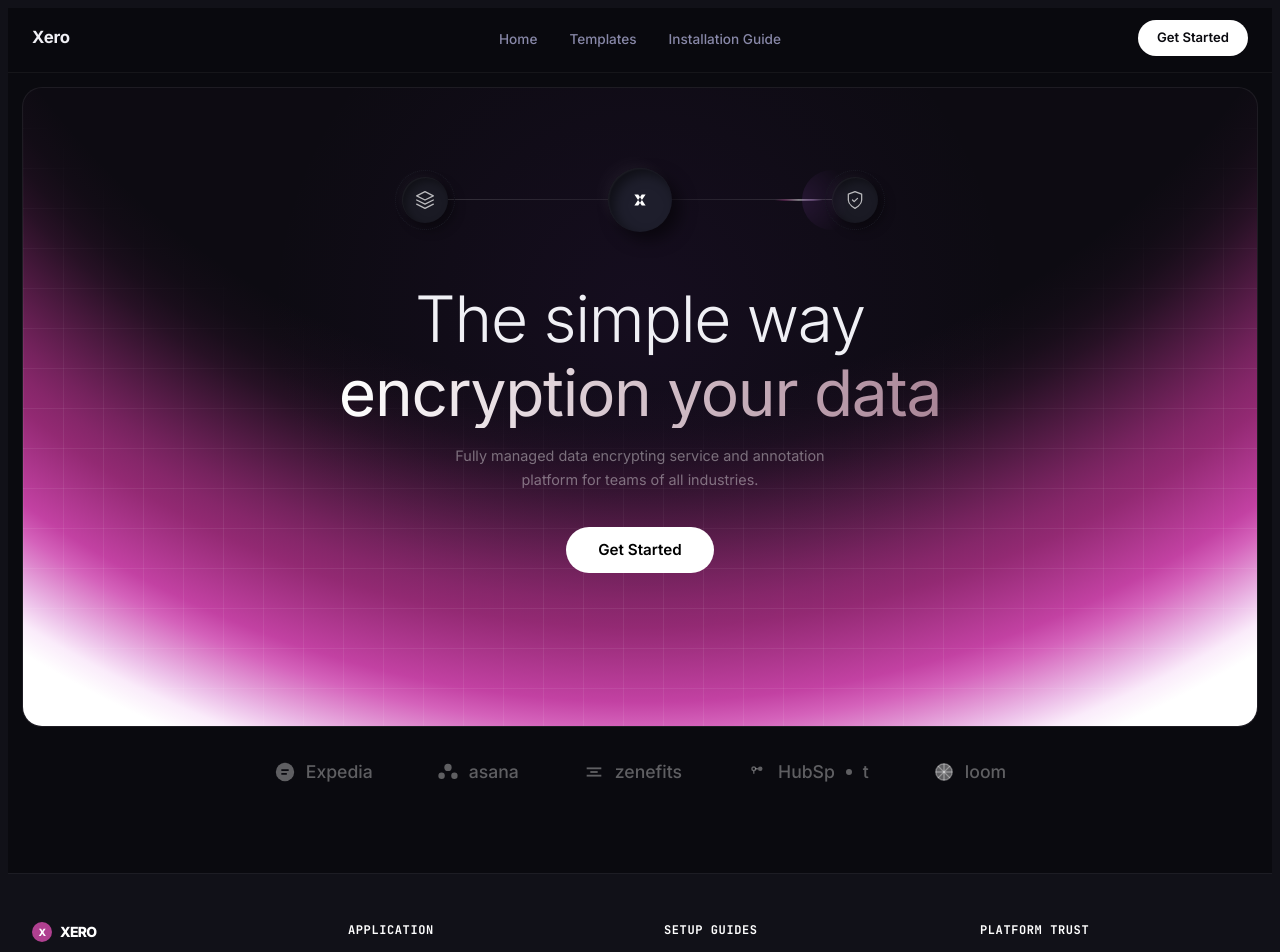
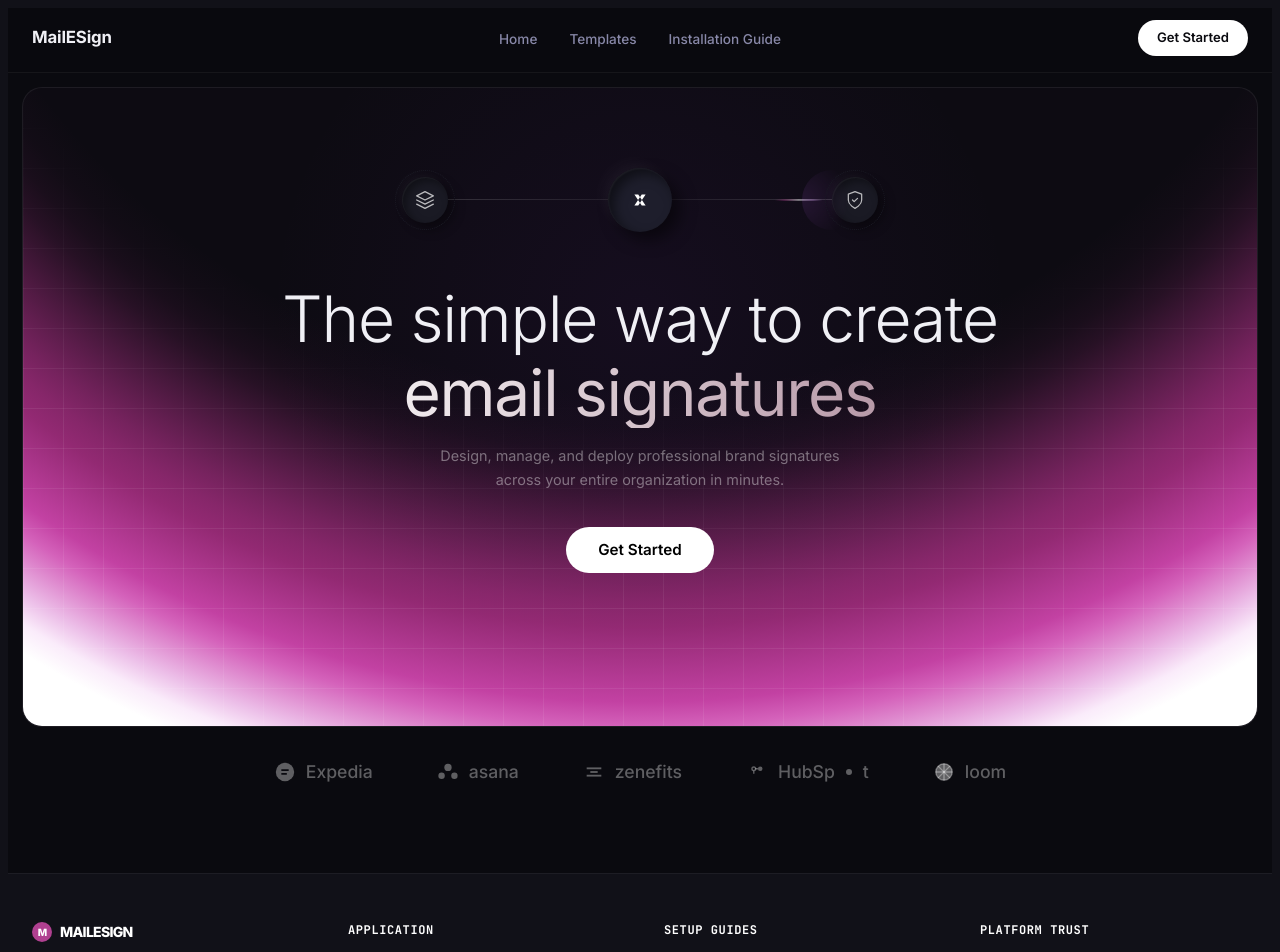
Before and after one commit to anshvermadev/MailESign, a React (Vite) app: page / in a window 1280 px wide. Shown: the top 952 px of the page. Built offline with nearby package versions, Linux system fonts and the light colour scheme; a web font is replaced by a local one.

Commit message:
ui changes

```diff
--- a/src/App.tsx
+++ b/src/App.tsx
@@ -85,7 +85,7 @@ export default function App() {
 
       {/* XERO STYLE NAVIGATION BAR */}
       <nav className="xero-nav sticky top-0 bg-[#0a0a0f]/95 backdrop-blur-md" style={{ borderBottom: '1px solid rgba(255,255,255,0.05)', marginBottom: 0, paddingBottom: 16 }}>
-        <span className="nav-logo" onClick={() => handleViewChange('landing')} style={{ cursor: 'pointer' }}>Xero</span>
+        <span className="nav-logo" onClick={() => handleViewChange('landing')} style={{ cursor: 'pointer' }}>MailESign</span>
 
         <div className={`nav-menu ${mobileMenuOpen ? 'active' : ''}`}>
           <ul className="nav-links">
@@ -94,7 +94,7 @@ export default function App() {
             <li><a href="#" onClick={(e) => { e.preventDefault(); handleViewChange('install-steps'); }}>Installation Guide</a></li>
           </ul>
           <div className="nav-actions">
-            <a href="#" className="btn-signup" onClick={(e) => { e.preventDefault(); handleViewChange('templates'); }}>Get Started</a>
+            <a href="/templates" className="btn-signup" onClick={(e) => { e.preventDefault(); handleViewChange('templates'); }}>Get Started</a>
           </div>
         </div>
 
@@ -151,15 +151,15 @@ export default function App() {
           <div className="col-span-1 md:col-span-1 flex flex-col items-start gap-4">
             <div className="flex items-center gap-2 text-white font-black uppercase tracking-tighter">
               <div className="w-5 h-5 bg-[#b04090] text-white rounded-2xl flex items-center justify-center text-[10px]">
-                X
+                M
               </div>
-              <span>Xero</span>
+              <span>MailESign</span>
             </div>
             <p className="text-xs leading-relaxed text-white/60">
               Meticulously designed, inline-styled email signatures built to establish your professional presence. All assets hosted over secure SSL CDNs.
             </p>
             <div className="text-[10px] font-mono text-[#b04090] uppercase tracking-widest font-bold">
-              © 2026 Xero Corp. All rights reserved.
+              © 2026 MailESign Corp. All rights reserved.
             </div>
           </div>
 
--- a/src/index.css
+++ b/src/index.css
@@ -369,7 +369,7 @@
 
 /* HERO TEXT */
 .hero-content {
-  max-width: 620px;
+  max-width: 1000px;
   z-index: 1;
 }
 
--- a/src/pages/LandingPage.tsx
+++ b/src/pages/LandingPage.tsx
@@ -1,6 +1,6 @@
 import React, { useState, useEffect, useRef } from 'react';
 
-export default function LandingPage() {
+export default function LandingPage({ onNavigate }: { onNavigate?: (view: string) => void }) {
   // Refs for the animation
   const pipelineRef = useRef<HTMLDivElement>(null);
   const nodeStackRef = useRef<HTMLDivElement>(null);
@@ -25,12 +25,12 @@ export default function LandingPage() {
       const xRect = nodeXRef.current.getBoundingClientRect();
       const shRect = nodeShieldRef.current.getBoundingClientRect();
 
-      const startX = sRect.left + sRect.width/2 - pRect.left;
-      const startY = sRect.top  + sRect.height/2 - pRect.top;
-      const midX = xRect.left + xRect.width/2 - pRect.left;
-      const midY = xRect.top + xRect.height/2 - pRect.top;
-      const endX = shRect.left + shRect.width/2 - pRect.left;
-      const endY = shRect.top + shRect.height/2 - pRect.top;
+      const startX = sRect.left + sRect.width / 2 - pRect.left;
+      const startY = sRect.top + sRect.height / 2 - pRect.top;
+      const midX = xRect.left + xRect.width / 2 - pRect.left;
+      const midY = xRect.top + xRect.height / 2 - pRect.top;
+      const endX = shRect.left + shRect.width / 2 - pRect.left;
+      const endY = shRect.top + shRect.height / 2 - pRect.top;
 
       const d = `M ${startX},${startY} L ${midX},${midY} L ${endX},${endY}`;
       beamPathGlowRef.current.setAttribute('d', d);
@@ -156,9 +156,9 @@ export default function LandingPage() {
 
           <div id="node-stack" className="icon-node node-light-right" ref={nodeStackRef}>
             <svg viewBox="0 0 24 24">
-              <polygon points="12 2 2 7 12 12 22 7 12 2"/>
-              <polyline points="2 17 12 22 22 17"/>
-              <polyline points="2 12 12 17 22 12"/>
+              <polygon points="12 2 2 7 12 12 22 7 12 2" />
+              <polyline points="2 17 12 22 22 17" />
+              <polyline points="2 12 12 17 22 12" />
             </svg>
           </div>
 
@@ -177,8 +177,8 @@ export default function LandingPage() {
 
           <div id="node-shield" className="icon-node node-light-left" ref={nodeShieldRef}>
             <svg viewBox="0 0 24 24">
-              <path d="M12 22s8-4 8-10V5l-8-3-8 3v7c0 6 8 10 8 10z"/>
-              <polyline points="9 12 11 14 15 10"/>
+              <path d="M12 22s8-4 8-10V5l-8-3-8 3v7c0 6 8 10 8 10z" />
+              <polyline points="9 12 11 14 15 10" />
             </svg>
           </div>
         </div>
@@ -186,14 +186,14 @@ export default function LandingPage() {
         {/* HERO TEXT */}
         <div className="hero-content">
           <h1 className="hero-heading">
-            The simple way
-            <strong>encryption your data</strong>
+            The simple way to create
+            <strong>email signatures</strong>
           </h1>
           <p className="hero-sub">
-            Fully managed data encrypting service and annotation<br />
-            platform for teams of all industries.
+            Design, manage, and deploy professional brand signatures<br />
+            across your entire organization in minutes.
           </p>
-          <a href="#" className="btn-cta">Get Started</a>
+          <a href="/templates" className="btn-cta" onClick={(e) => { e.preventDefault(); if (onNavigate) onNavigate('templates'); }}>Get Started</a>
         </div>
       </section>
 
--- a/src/pages/TemplatePicker.tsx
+++ b/src/pages/TemplatePicker.tsx
@@ -99,7 +99,7 @@ export default function TemplatePicker({ onSelect, onNavigate }: TemplatePickerP
                 <button
                   id={`template-select-${tpl.id}`}
                   onClick={() => onSelect(tpl.id)}
-                  className="w-full inline-flex items-center justify-center gap-2 px-4 py-3 bg-[#0a0a0f] group-hover:bg-[#b04090] border border-white/10 group-hover:border-[#b04090] text-white group-hover:text-black rounded-2xl text-xs font-black uppercase tracking-widest transition-all"
+                  className="w-full inline-flex items-center justify-center gap-2 px-4 py-3 bg-[#0a0a0f] group-hover:bg-[#b04090] border border-white/10 group-hover:border-[#b04090] text-white group-hover:text-black rounded-2xl text-xs font-black uppercase tracking-widest transition-all cursor-pointer"
                 >
                   <span>Choose Format & Edit</span>
                   <ArrowRight className="w-3.5 h-3.5" />
```
